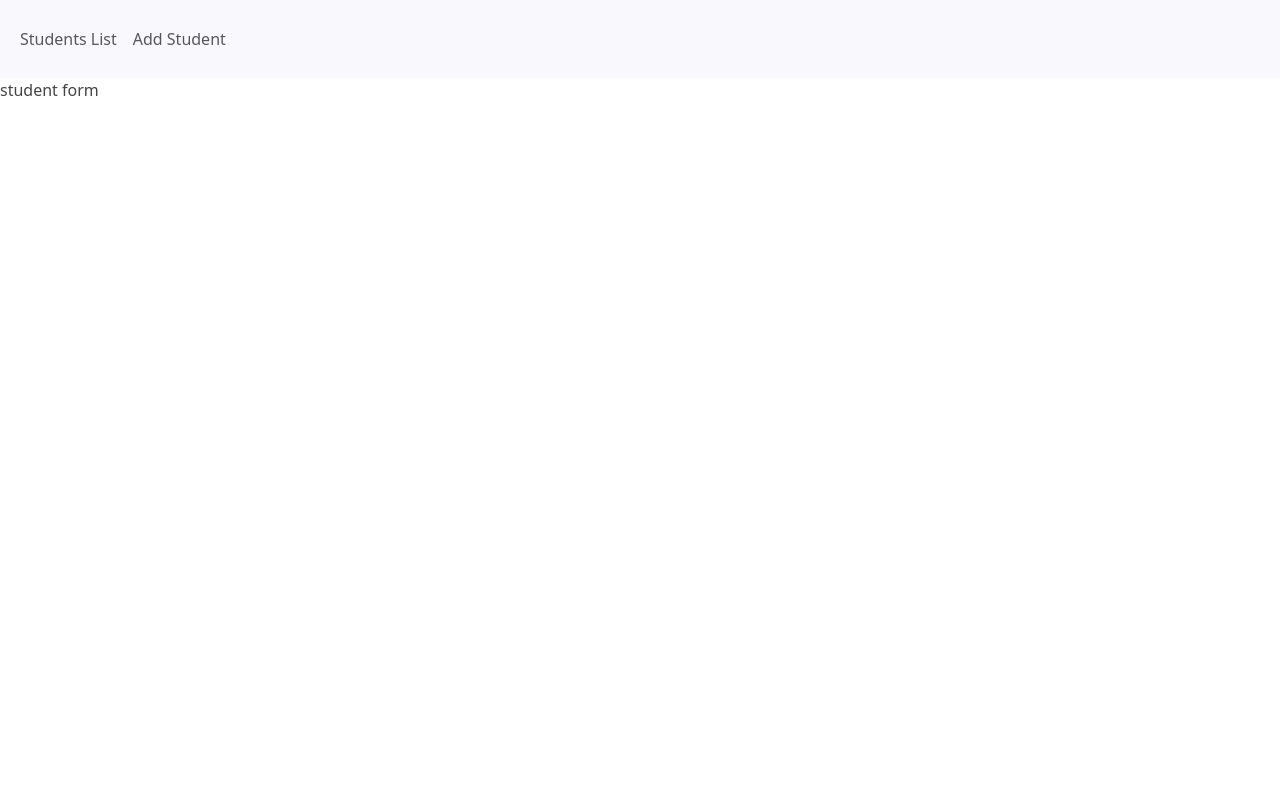
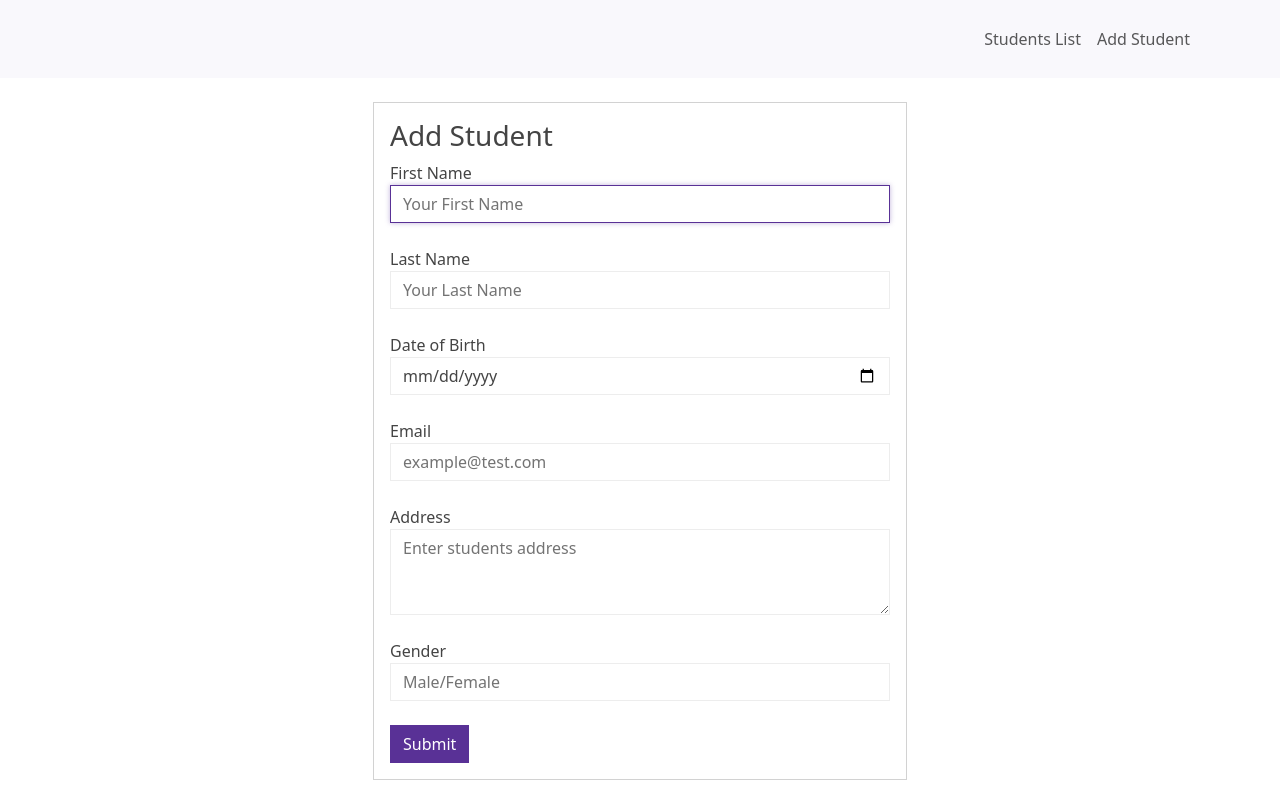
Before and after one commit to alejandro-g/devTest, a React (Create React App) app in the folder frontend/: page /new-student in a window 1280 px wide. Built offline with nearby package versions, Linux system fonts and the light colour scheme.

Commit message:
add user modal done, adding functionality

```diff
--- a/frontend/src/components/Navbar/Navbar.tsx
+++ b/frontend/src/components/Navbar/Navbar.tsx
@@ -4,8 +4,8 @@ import { Link } from 'react-router-dom'
 const Navbar = () => {
     return (
         <nav className="navbar navbar-expand-lg navbar-light bg-light">
-            <div className="container-fluid">
-                <div className="collapse navbar-collapse" id="navbarNav">
+            <div className="container">
+                <div className="collapse navbar-collapse d-flex justify-content-end" id="navbarNav">
                     <ul className="navbar-nav">
                         <li className="nav-item">
                             <Link className="nav-link" to="/">Students List</Link>
--- a/frontend/src/components/Students/Student.ts
+++ b/frontend/src/components/Students/Student.ts
@@ -1,11 +1,11 @@
 export interface Student {
     address: string,
     birthday: string,
-    createdAt: string,
     email: string,
     firstName: string,
     gender: string,
     lastName: string,
-    updatedAt: string,
-    _id: string
+    createdAt?: string,
+    updatedAt?: string,
+    _id?: string
 }
--- a/frontend/src/components/Students/StudentForm.tsx
+++ b/frontend/src/components/Students/StudentForm.tsx
@@ -1,11 +1,114 @@
 /*Modal to add new Student*/
-
-import React from 'react'
+import React, { ChangeEvent, FormEvent, useState } from 'react'
+import { Student } from './Student';
 
 const StudentForm = () => {
+
+    const [student, setStudent] = useState<Student>({
+        firstName: "",
+        lastName: "",
+        birthday: "",
+        email: "",
+        address: "",
+        gender: ""
+    });
+
+    const handleInputChange = (e: ChangeEvent<HTMLInputElement | HTMLTextAreaElement>) => {
+        setStudent({...student, [e.target.name]: e.target.value})
+    }
+
+    const handleSubmit = (e: FormEvent<HTMLFormElement>) => {
+        e.preventDefault();
+        console.log(student);
+    }
+
     return (
-        <div>
-            student form
+        <div className="row">
+            <div className="col-md-6 offset-md-3">
+                <div className="card">
+                    <div className="card-body">
+                        <h3>Add Student</h3>
+
+                        <form onSubmit={handleSubmit}>
+                            <div className="form-group">
+                                <label htmlFor="firstNameInput">First Name</label>
+                                <input
+                                    type="text"
+                                    name="firstName"
+                                    placeholder="Your First Name"
+                                    className="form-control"
+                                    onChange={handleInputChange}
+                                    autoFocus
+                                />
+                                <br />
+                            </div>
+
+                            <div className="form-group">
+                                <label htmlFor="lastNameInput">Last Name</label>
+                                <input
+                                    type="text"
+                                    name="lastName"
+                                    placeholder="Your Last Name"
+                                    className="form-control"
+                                    onChange={handleInputChange}
+                                />
+                                <br />
+                            </div>
+
+                            <div className="form-group">
+                                <label htmlFor="birthdayInput">Date of Birth</label>
+                                <input
+                                    type="date"
+                                    name="birthday"
+                                    placeholder=""
+                                    className="form-control"
+                                    onChange={handleInputChange}
+                                />
+                                <br />
+                            </div>
+
+                            <div className="form-group">
+                                <label htmlFor="emailInput">Email</label>
+                                <input
+                                    type="text"
+                                    name="email"
+                                    placeholder="example@test.com"
+                                    className="form-control"
+                                    onChange={handleInputChange}
+                                />
+                                <br />
+                            </div>
+
+                            <div className="form-group">
+                                <label htmlFor="addressInput">Address</label>
+                                <textarea
+                                    name="address"
+                                    rows={3}
+                                    placeholder="Enter students address"
+                                    className="form-control"
+                                    onChange={handleInputChange}
+                                ></textarea>
+                                <br />
+                            </div>
+
+                            <div className="form-group">
+                                <label htmlFor="genderInput">Gender</label>
+                                <input
+                                    type="text"
+                                    name="gender"
+                                    placeholder="Male/Female"
+                                    className="form-control"
+                                    onChange={handleInputChange}
+                                />
+                                <br />
+                            </div>
+                            <button className="btn btn-primary">
+                                Submit
+                            </button>
+                        </form>
+                    </div>
+                </div>
+            </div>
         </div>
     )
 }
--- a/frontend/src/index.css
+++ b/frontend/src/index.css
@@ -0,0 +1,4 @@
+label {
+    align-items: flex-end;
+    margin-right: 10%;
+  }
--- a/frontend/src/index.tsx
+++ b/frontend/src/index.tsx
@@ -11,11 +11,16 @@ import Navbar from './components/Navbar/Navbar';
 ReactDOM.render(
   <React.StrictMode>
     <BrowserRouter>
+
       <Navbar />
-        <Switch>
+
+      <div className="container p-4">
+      <Switch>
           <Route  exact path="/" component={StudentList}></Route>
           <Route path="/new-student" component={StudentForm}></Route>
         </Switch>
+      </div>
+
     </BrowserRouter>
   </React.StrictMode>,
   document.getElementById('root')
```
Also changed, not shown: frontend/src/components/Students/StudentService.ts (line endings or trailing spaces), 1 other file (tests, documents, lock files or other folders).
